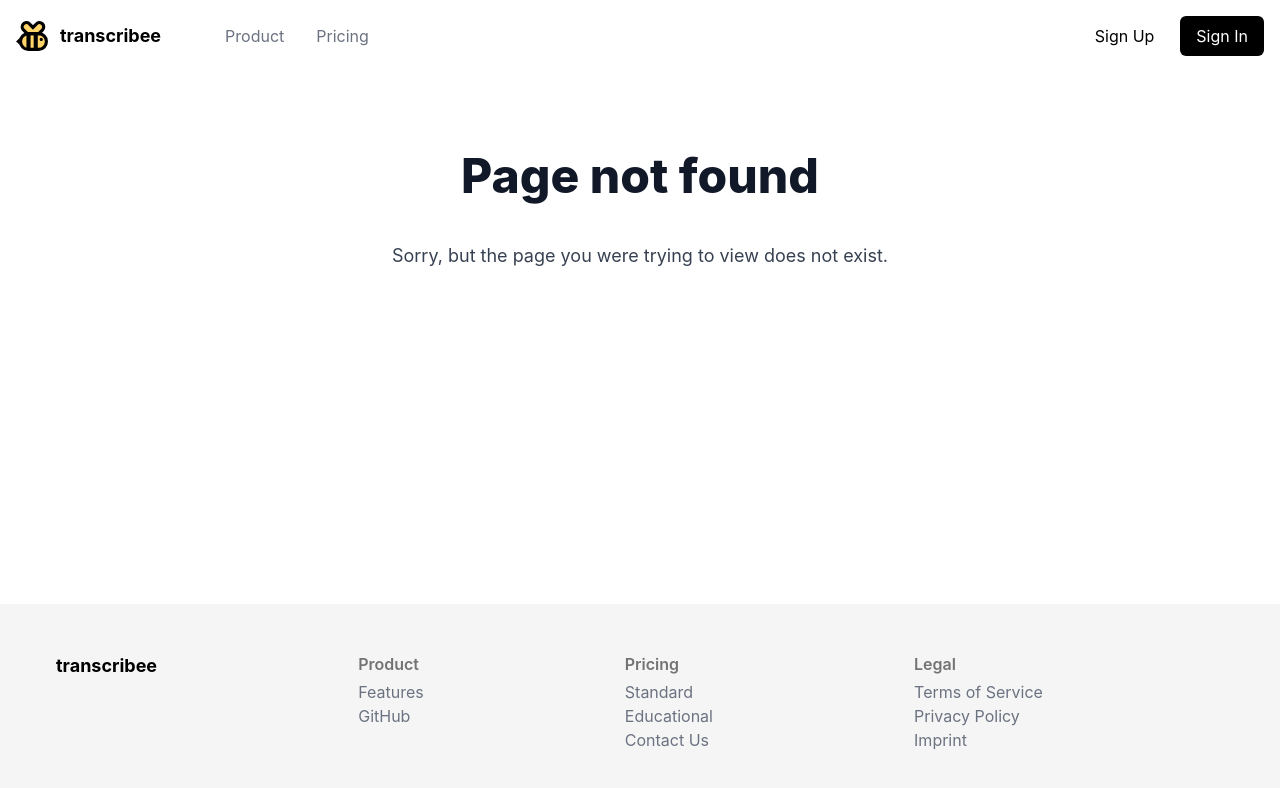
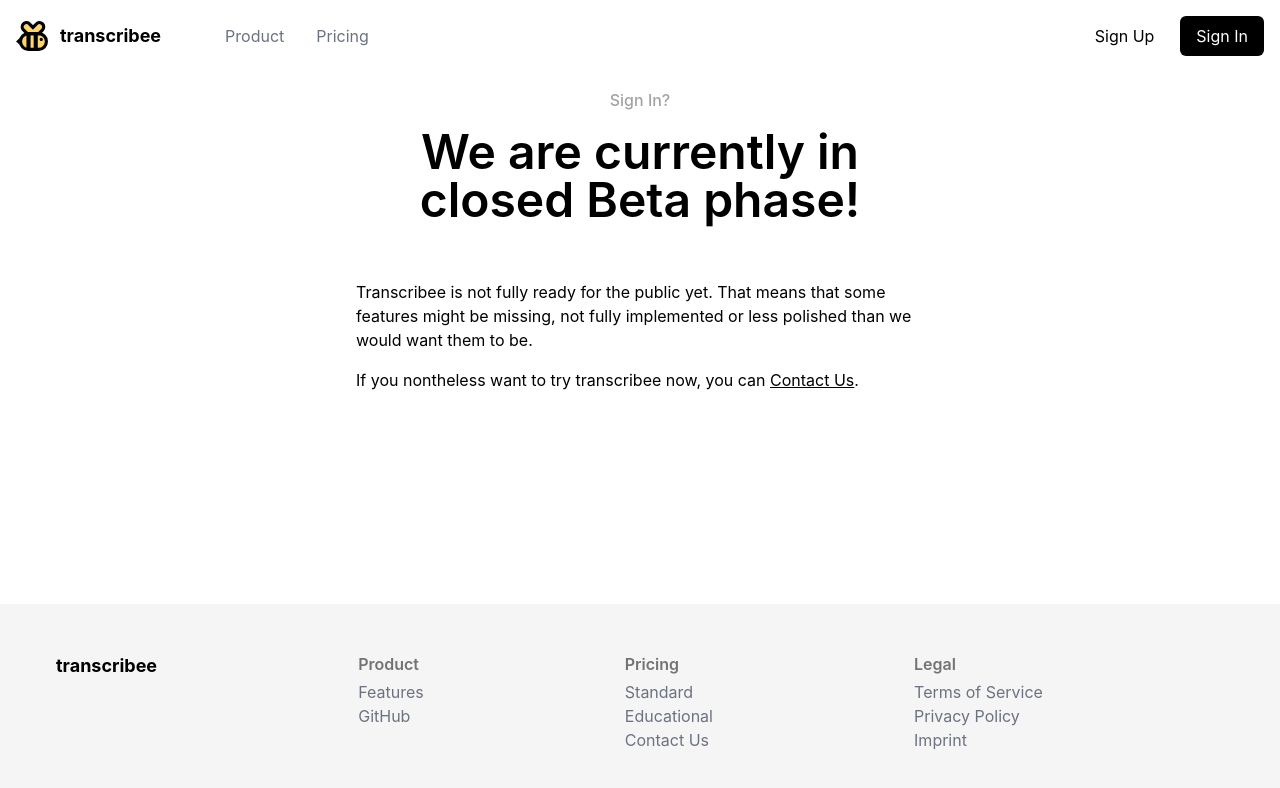
Before and after one commit to bugbakery/transcribee-website, a Next.js app: page /signup in a window 1280 px wide. Before the commit this address had no page. Shown: the top 788 px of the page. Built offline with nearby package versions, Linux system fonts and the light colour scheme.

Commit message:
add signup notice

```diff
--- a/src/app/contact/page.tsx
+++ b/src/app/contact/page.tsx
@@ -1,4 +1,4 @@
-import React, { useEffect, useState } from 'react';
+import React from 'react';
 import { Metadata } from 'next';
 import { Page } from '../../components/Page';
 import { MailLink } from './mail';
--- /dev/null
+++ b/src/app/signup/page.tsx
@@ -0,0 +1,29 @@
+import React from 'react';
+import { Metadata } from 'next';
+import { Page } from '../../components/Page';
+import Link from 'next/link';
+
+export const metadata: Metadata = {
+  title: 'Closed Beta',
+  openGraph: {
+    title: 'Closed Beta',
+  },
+};
+
+export default function SignupPage() {
+  return (
+    <Page className='max-w-[600px]'>
+      <h1 className="text-center text-neutral-400 font-medium my-4">Sign In?</h1>
+      <h2 className="text-center text-5xl font-semibold my-4">We are currently in closed Beta phase!</h2>
+
+      <p className='pb-4 pt-10'>
+        Transcribee is not fully ready for the public yet. That means that some features might be
+        missing, not fully implemented or less polished than we would want them to be.
+      </p>
+
+      <p className='pb-4'>
+        If you nontheless want to try transcribee now, you can <Link href="/contact" className='underline'>Contact Us</Link>.
+      </p>
+    </Page>
+  );
+}
--- a/src/components/Page.tsx
+++ b/src/components/Page.tsx
@@ -47,20 +47,20 @@
 
       <ul className="hidden md:flex gap-2.5 items-center order-last">
         <li>
-          <a
-            href="https://transcribee.net/signup"
+          <Link
+            href="/signup"
             className="block px-4 py-2 rounded-md hover:bg-gray-200"
           >
             Sign Up
-          </a>
+          </Link>
         </li>
         <li>
-          <a
+          <Link
             href="https://transcribee.net/login"
             className="block px-4 py-2 bg-black hover:bg-gray-700 text-white rounded-md"
           >
             Sign In
-          </a>
+          </Link>
         </li>
       </ul>
     </>
```
